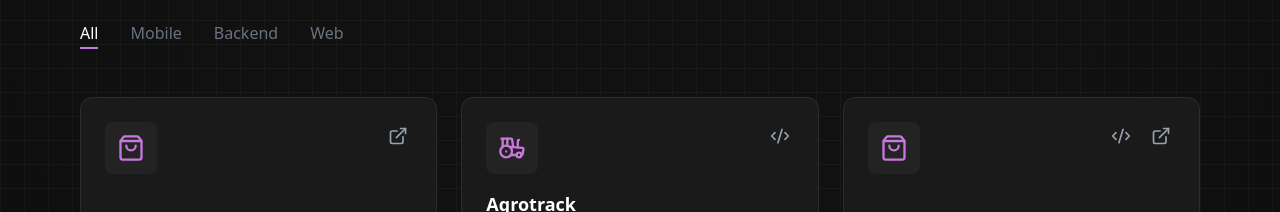
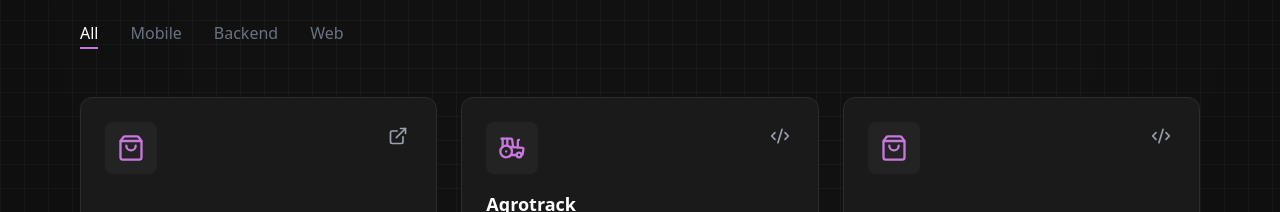
Before and after one commit to rodgers-munene/portfolio-final, a React (Vite) app: page / in a window 1280 px wide. Shown: the part 2020-2232 px from the top of the page. Built offline with nearby package versions, Linux system fonts and the light colour scheme.

Commit message:
updated the download resume button

```diff
--- a/src/components/home-components/Hero.jsx
+++ b/src/components/home-components/Hero.jsx
@@ -1,7 +1,7 @@
 import outline from "../../assets/outline.png";
 import hacker from "../../assets/hackerNoBg.png";
 import dots from "../../assets/Dots.svg";
-import myResume from "../../assets/rodgers_munene_CV.pdf";
+import myResume from "../../assets/RodgersMunene_resume.pdf";
 import { useNavigate } from "react-router-dom";
 import { motion } from "framer-motion";
 
--- a/src/services/Data.js
+++ b/src/services/Data.js
@@ -34,7 +34,7 @@ export const ProjectsData = [
     image: SwiftCart,
     stack: ["NodeJs", "ReactJs", "ExpressJs", "Tailwind"],
     gitLink: "https://github.com/rodgers-munene/swiftcart",
-    liveLink: "https://swiftcart-oxor.vercel.app/",
+    // liveLink: "https://swiftcart-oxor.vercel.app/",
   },
   {
     title: "FilmSage",
```
Also changed, not shown: 2 other files (tests, documents, lock files or other folders).
